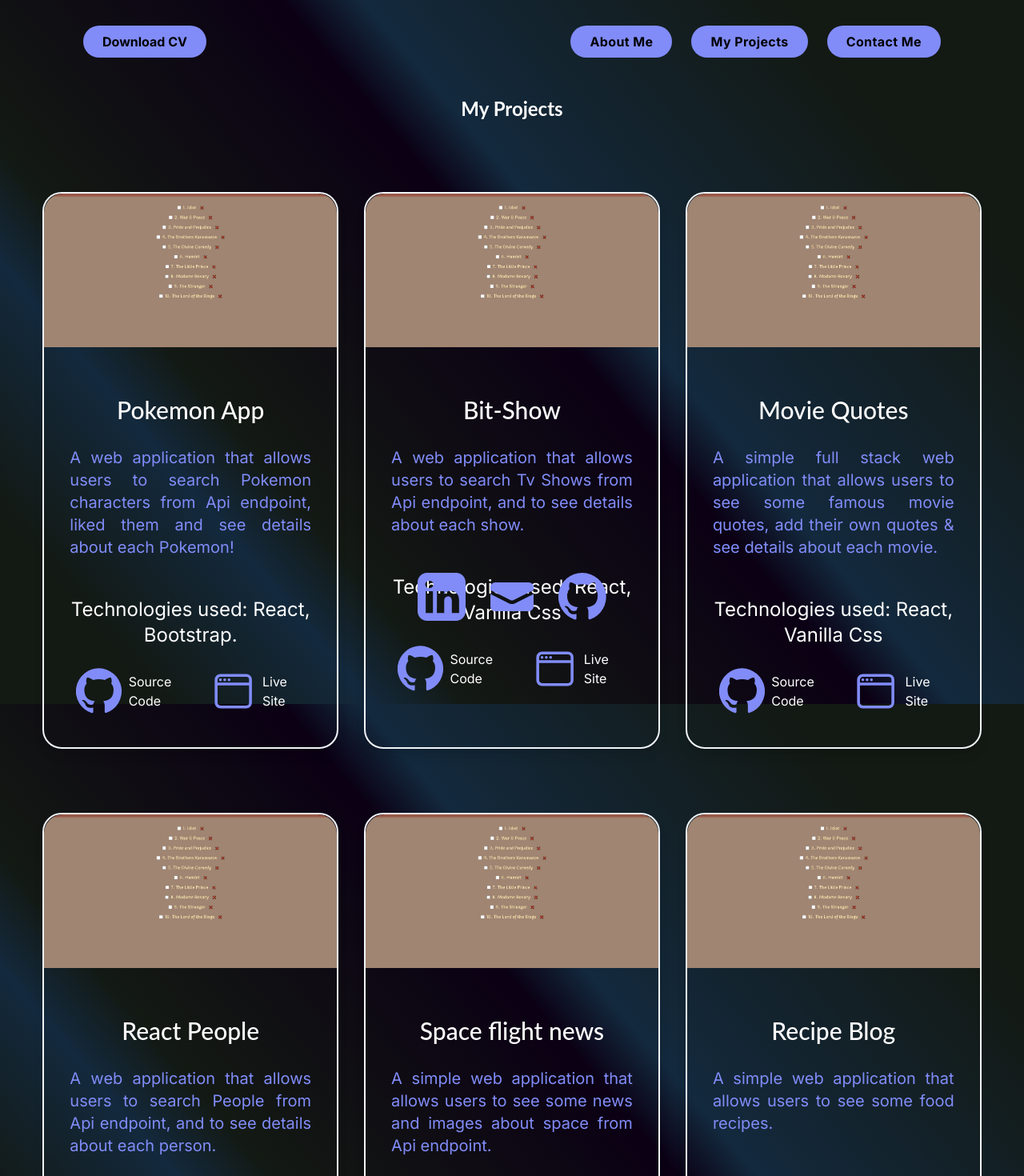
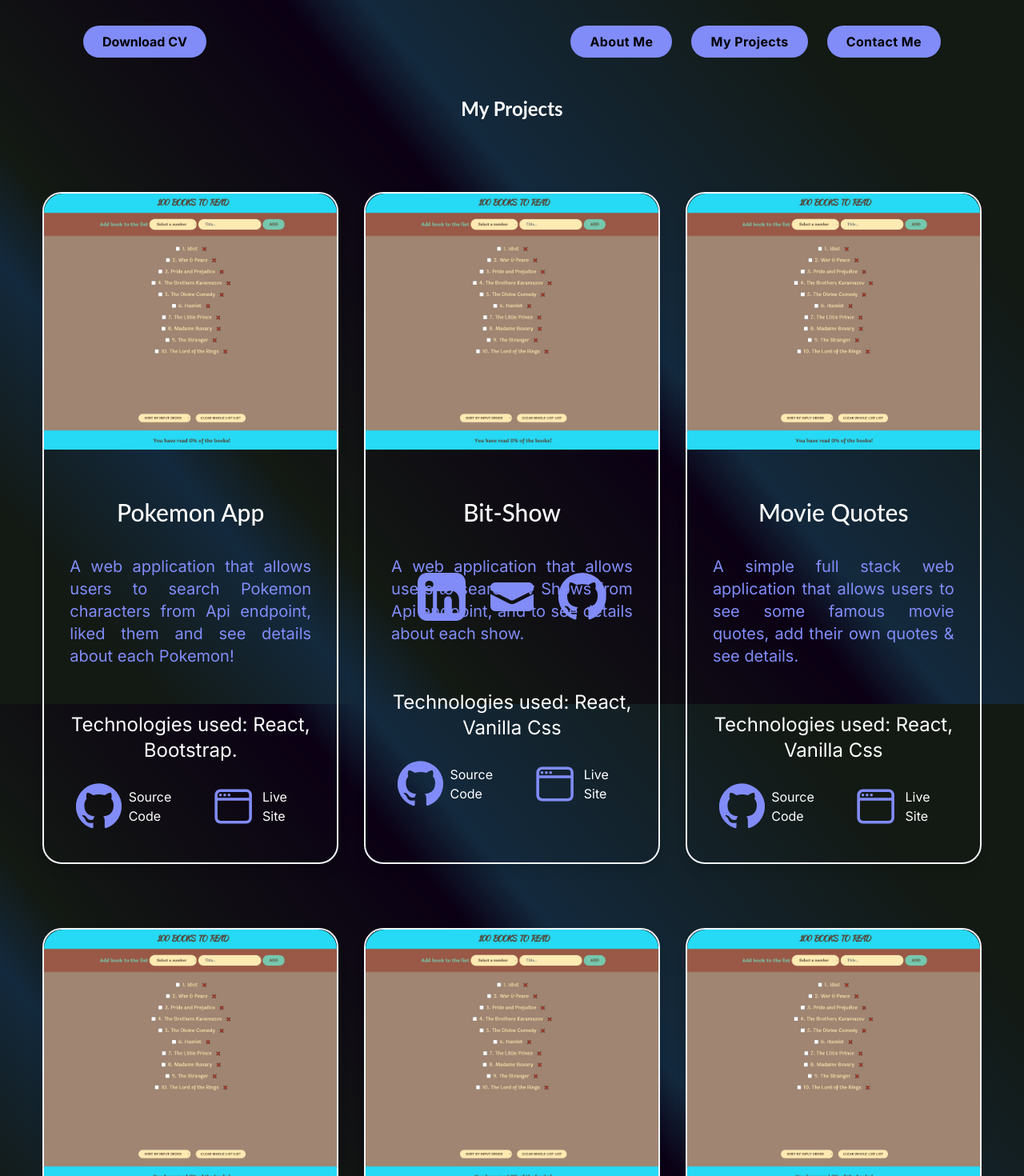
Before and after one commit to rada-ii/Portfolio-app-next.js-tailwindcss-typescript, a Next.js app: page /my-projects in a window 1280 px wide. Shown: the top 1470 px of the page at 80% size. Built offline with nearby package versions, Linux system fonts and the light colour scheme.

Commit message:
my project page corrections

```diff
--- a/src/app/data/data.tsx
+++ b/src/app/data/data.tsx
@@ -66,7 +66,7 @@ export const projects = [
   {
     title: "Movie Quotes",
     body1:
-      "A simple full stack web application that allows users to see some famous movie quotes, add their own quotes & see details about each movie.",
+      "A simple full stack web application that allows users to see some famous movie quotes, add their own quotes & see details.",
     body2: "Technologies used: React, Vanilla Css",
     image:
       "https://drive.google.com/file/d/1dPb8QD9juWCNLABjGrGczlapQy3-ncus/view?usp=sharing",
@@ -138,7 +138,7 @@ export const projects = [
   {
     title: "Recipe Blog",
     body1:
-      "A simple web application that allows users to see some food recipes.",
+      "A simple web application that allows users to browse some food recipe. It's a personal practice project.",
     body2: "Technologies used: HTML, JS & Vanilla Css",
     image: "luke-chesser-JKUTrJ4vK00-unsplash.jpg",
     links: [
--- a/src/app/globals.css
+++ b/src/app/globals.css
@@ -288,6 +288,8 @@ html {
   -webkit-background-clip: text;
   background-clip: text;
   color: transparent;
+  max-height: 100dvh;
+  max-height: 100dvh;
 }
 .imageContainer1 {
   position: relative;
--- a/src/app/my-projects/components/project-card.tsx
+++ b/src/app/my-projects/components/project-card.tsx
@@ -25,12 +25,12 @@ export const ProjectCard = ({ data }: ProjectCardProps) => {
         aria-label={`Image of ${title}`}
         src={`/images/100-books.jpg`}
         alt={title}
-        className="card-img h-48 w-full object-cover "
+        className="card-img min-h-80   w-full object-cover "
         priority={false}
         width={500}
         height={250}
       />
-      <div className="p-8 ">
+      <div className="flex flex-col justify-between p-8">
         <h3 className="my-7 text-center text-3xl  font-medium text-white">
           {title}
         </h3>
```
